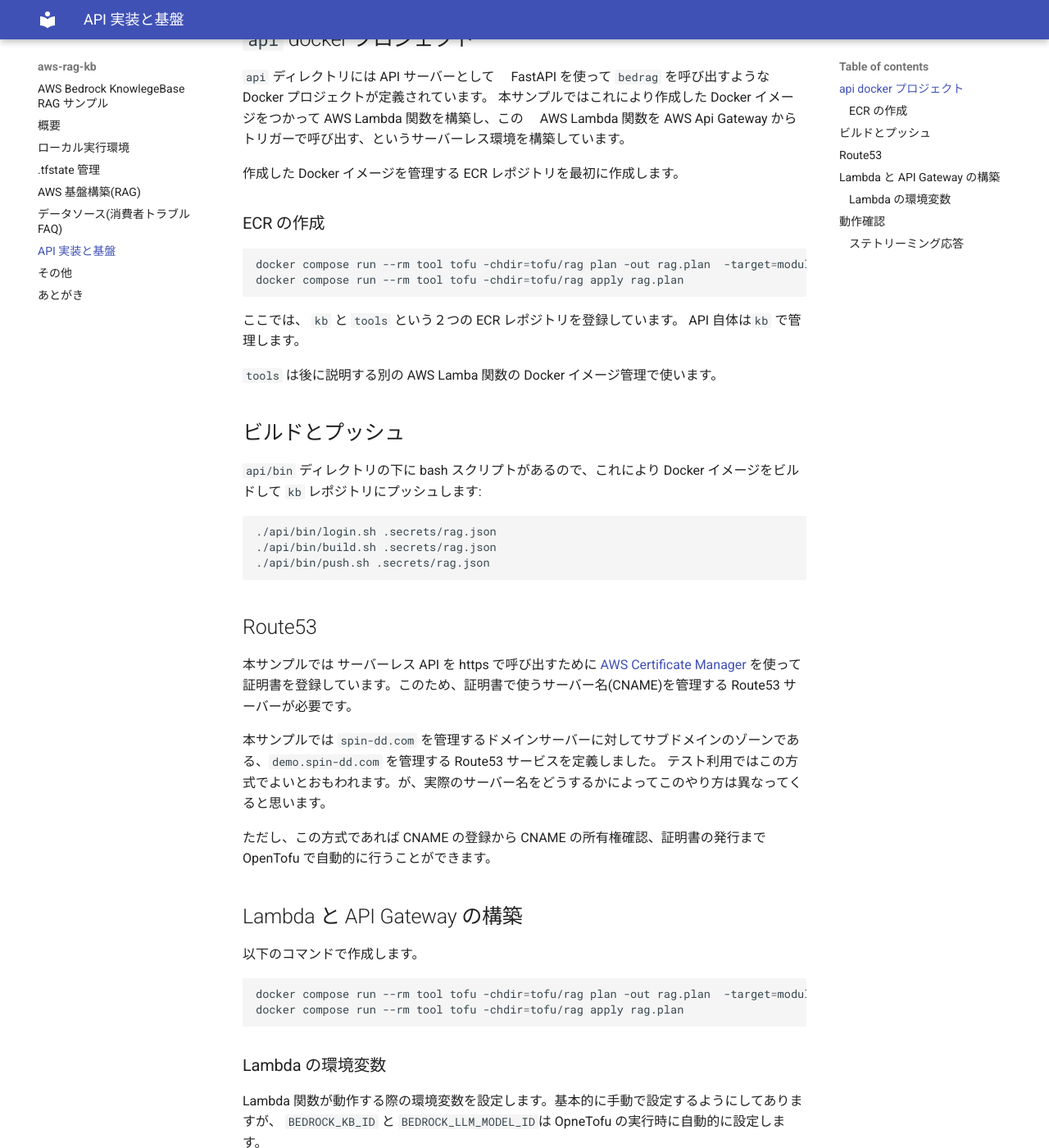
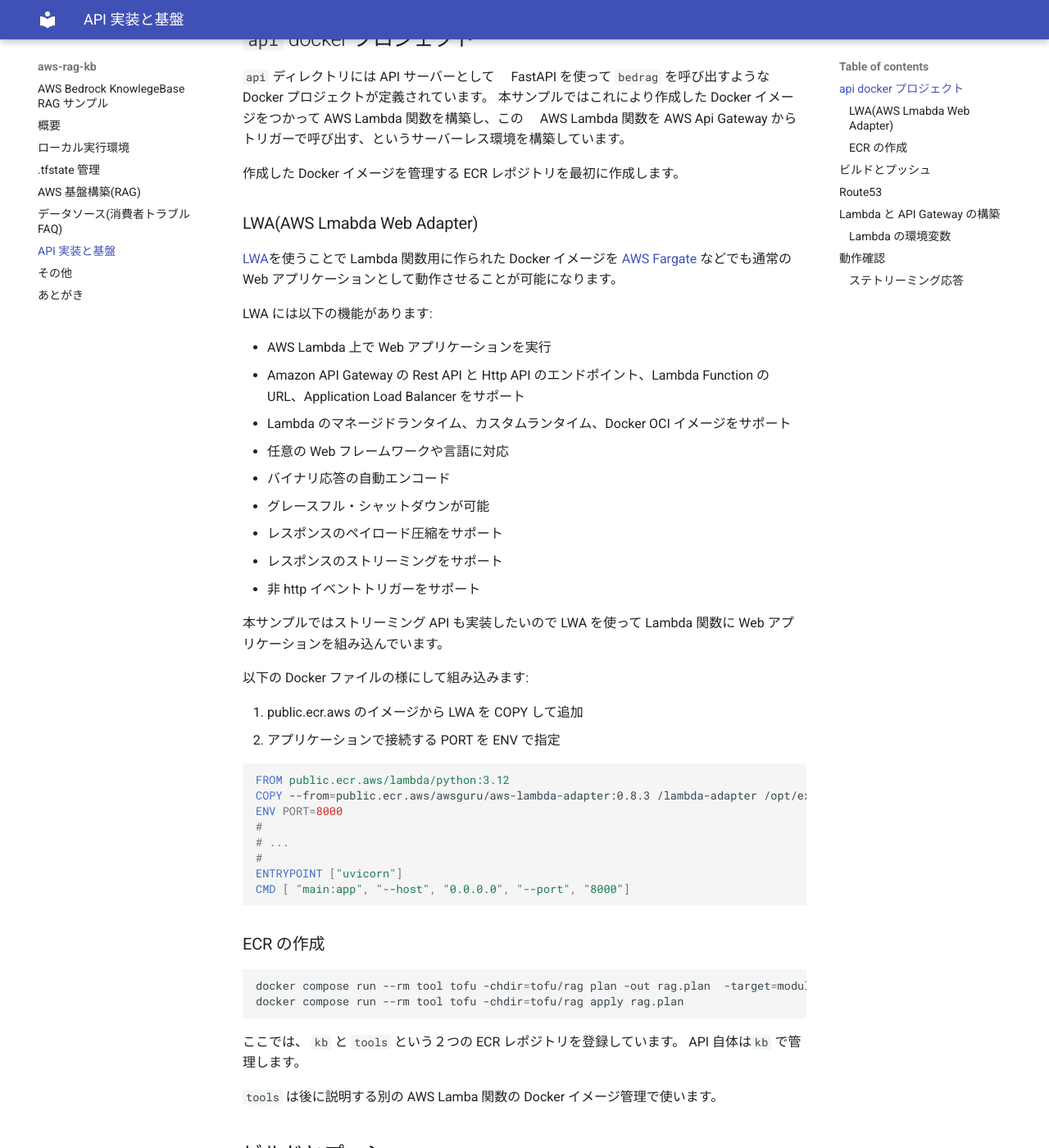
Before and after one commit to spin-dd/aws-rag-kb, an MkDocs documentation site: the page built from docs/06.aws_api.md, in a window 1280 px wide and 1400 px high, scrolled down 944 px. Shown: the whole window at 82% size. Built offline with MkDocs 1.6.1 and Material for MkDocs 9.7.7, drawn with Linux system fonts in a browser that asks for light colours.

Commit message:
06 LWA の説明

````diff
--- a/docs/06.aws_api.md
+++ b/docs/06.aws_api.md
@@ -15,6 +15,41 @@
 本サンプルではこれにより作成した Docker イメージをつかって AWS Lambda 関数を構築し、この　 AWS Lambda 関数を AWS Api Gateway からトリガーで呼び出す、というサーバーレス環境を構築しています。
 
 作成した Docker イメージを管理する ECR レポジトリを最初に作成します。
+
+### LWA(AWS Lmabda Web Adapter)
+
+[LWA](https://github.com/awslabs/aws-lambda-web-adapter?tab=readme-ov-file#aws-lambda-web-adapter)を使うことで Lambda 関数用に作られた Docker イメージを [AWS Fargate](https://aws.amazon.com/jp/fargate/) などでも通常の Web アプリケーションとして動作させることが可能になります。
+
+LWA には以下の機能があります:
+
+- AWS Lambda 上で Web アプリケーションを実行
+- Amazon API Gateway の Rest API と Http API のエンドポイント、Lambda Function の URL、Application Load Balancer をサポート
+- Lambda のマネージドランタイム、カスタムランタイム、Docker OCI イメージをサポート
+- 任意の Web フレームワークや言語に対応
+- バイナリ応答の自動エンコード
+- グレースフル・シャットダウンが可能
+- レスポンスのペイロード圧縮をサポート
+- レスポンスのストリーミングをサポート
+- 非 http イベントトリガーをサポート
+
+本サンプルではストリーミング API も実装したいので LWA を使って Lambda 関数に Web アプリケーションを組み込んでいます。
+
+以下の Docker ファイルの様にして組み込みます:
+
+1. public.ecr.aws のイメージから LWA を COPY して追加
+2. アプリケーションで接続する PORT を ENV で指定
+
+```docker
+FROM public.ecr.aws/lambda/python:3.12
+COPY --from=public.ecr.aws/awsguru/aws-lambda-adapter:0.8.3 /lambda-adapter /opt/extensions/lambda-adapter
+ENV PORT=8000
+#
+# ...
+#
+ENTRYPOINT ["uvicorn"]
+CMD [ "main:app", "--host", "0.0.0.0", "--port", "8000"]
+
+```
 
 ### ECR の作成
 
````
